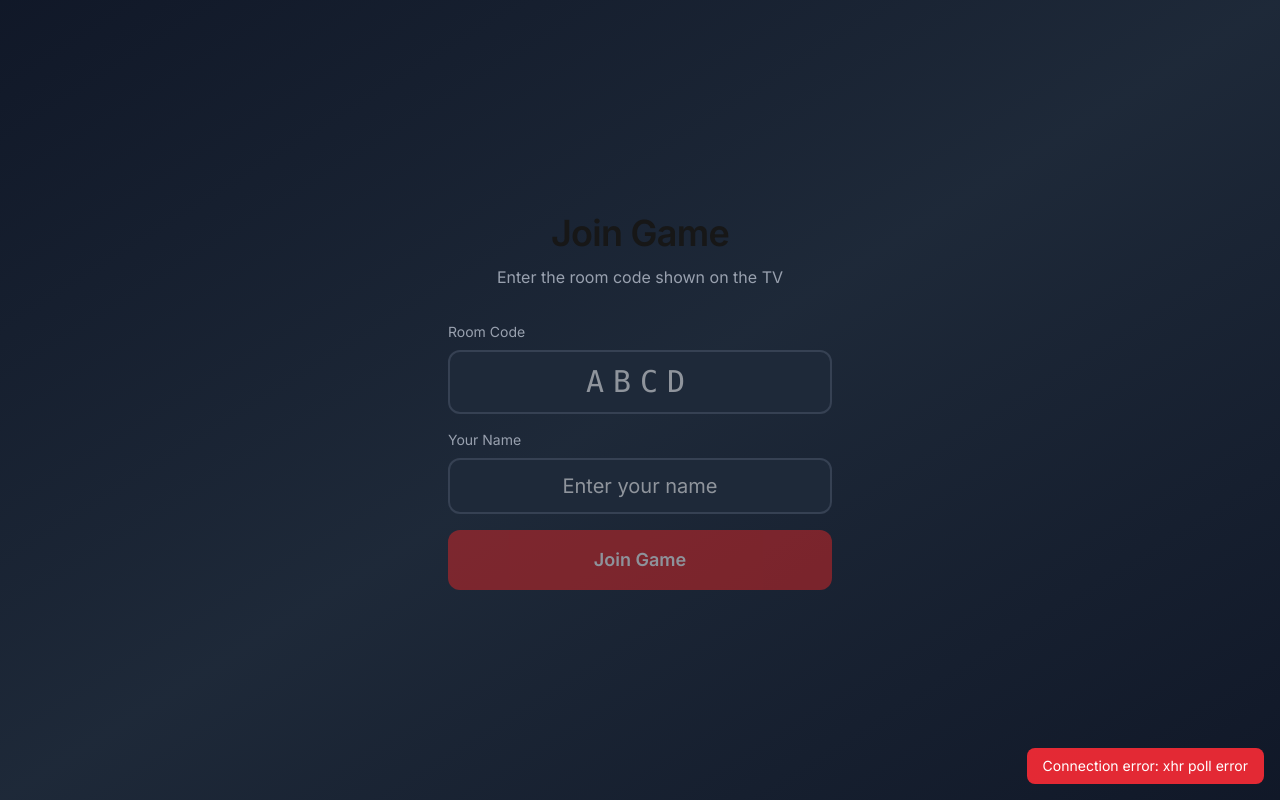
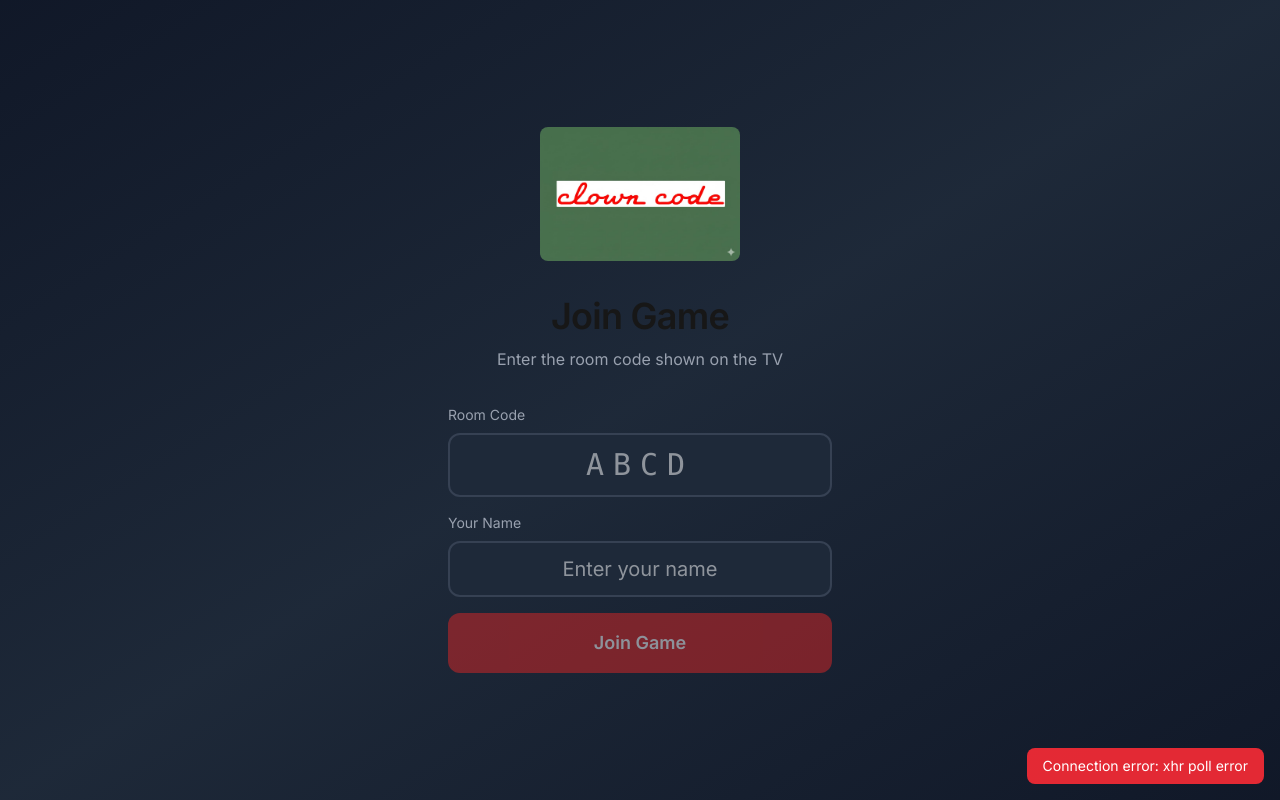
Before and after one commit to musselmanjoey/joey-musselman-website, a Next.js app: page /party/play in a window 1280 px wide. Built offline with nearby package versions, Linux system fonts and the light colour scheme; no server answers.

Commit message:
Add Clown Code logo to play page

```diff
--- a/app/party/play/page.tsx
+++ b/app/party/play/page.tsx
@@ -2,6 +2,7 @@
 
 import { useState, useEffect } from 'react';
 import { useRouter } from 'next/navigation';
+import Image from 'next/image';
 import { useSocket } from '../components/SocketProvider';
 import { ConnectionStatus } from '../components/ConnectionStatus';
 
@@ -54,8 +55,20 @@ export default function JoinPage() {
     <div className="min-h-screen flex flex-col items-center justify-center p-8">
       <ConnectionStatus />
 
+      {/* Logo */}
+      <div className="mb-8">
+        <Image
+          src="/images/clowncode-logo.jpg"
+          alt="Clown Code"
+          width={200}
+          height={100}
+          className="rounded-lg"
+          priority
+        />
+      </div>
+
       <div className="text-center mb-8">
-        <h1 className="text-4xl font-bold mb-2">Join Game</h1>
+        <h1 className="text-4xl font-bold mb-2 text-white">Join Game</h1>
         <p className="text-gray-400">Enter the room code shown on the TV</p>
       </div>
 
```
Also changed, not shown: public/images/clowncode-logo.jpg (added).
